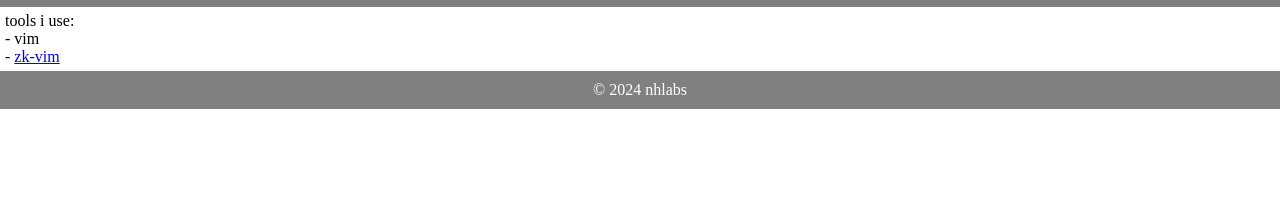
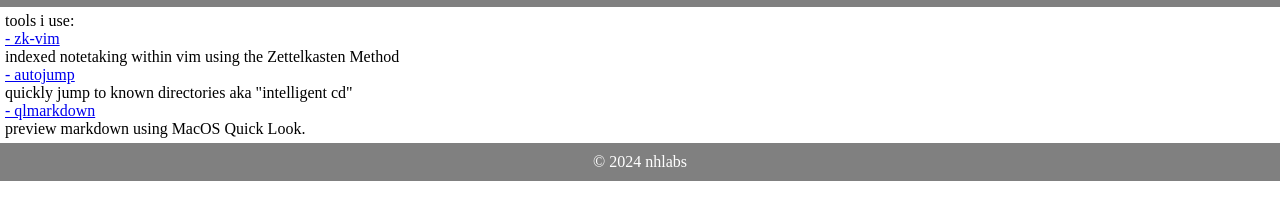
Before and after one commit to Nolan01m/nolan01m.github.io, an Eleventy site: page src/pages/tools.html in a window 1280 px wide. Shown: the part 78-298 px from the top of the page. Built offline with nearby package versions, Linux system fonts and the light colour scheme; Eleventy itself is replaced by a stand-in of ours; files that its build step writes are made by us from their sources.

Commit message:
adding more content for projects/tools

```diff
--- a/src/pages/tools.html
+++ b/src/pages/tools.html
@@ -27,11 +27,17 @@
     </header>
     <div class="content">
       <div id="tools">
-        <nav>
+        <dl>
           <p>tools i use:</p>
-          <li>vim</li>
-          <li><a href="https://github.com/zk-org/zk">zk-vim</a></li>
-        </nav>
+          <dt><a href="https://github.com/zk-org/zk">- zk-vim</a></dt>
+          <dd>indexed notetaking within vim using the Zettelkasten Method</dd>
+          <dt><a href="https://github.com/wting/autojump">- autojump</a></dt>
+          <dd>quickly jump to known directories aka "intelligent cd"</dd>
+          <dt>
+            <a href="https://github.com/sbarex/QLMarkdown">- qlmarkdown</a>
+          </dt>
+          <dd>preview markdown using MacOS Quick Look.</dd>
+        </dl>
       </div>
     </div>
     <footer>
```
Also changed, not shown: src/pages/projects.html (+6 -0 lines).
